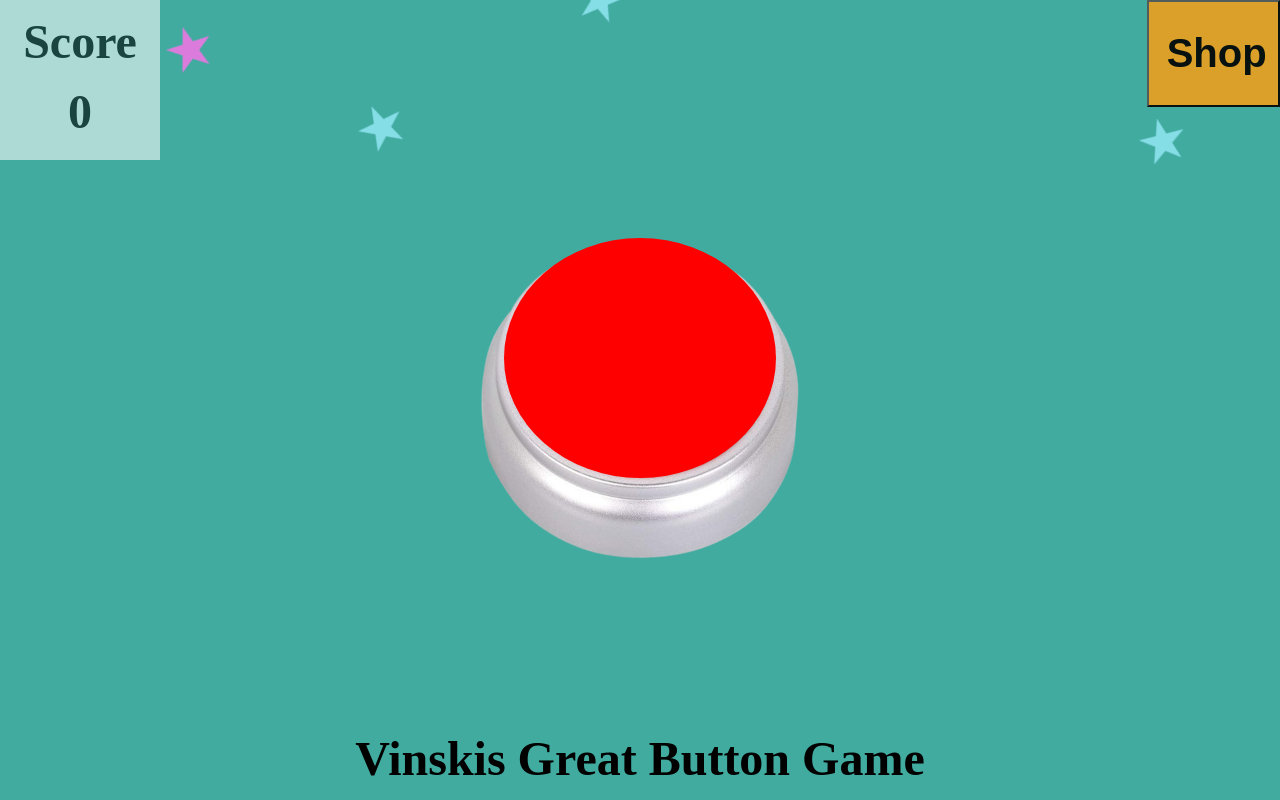
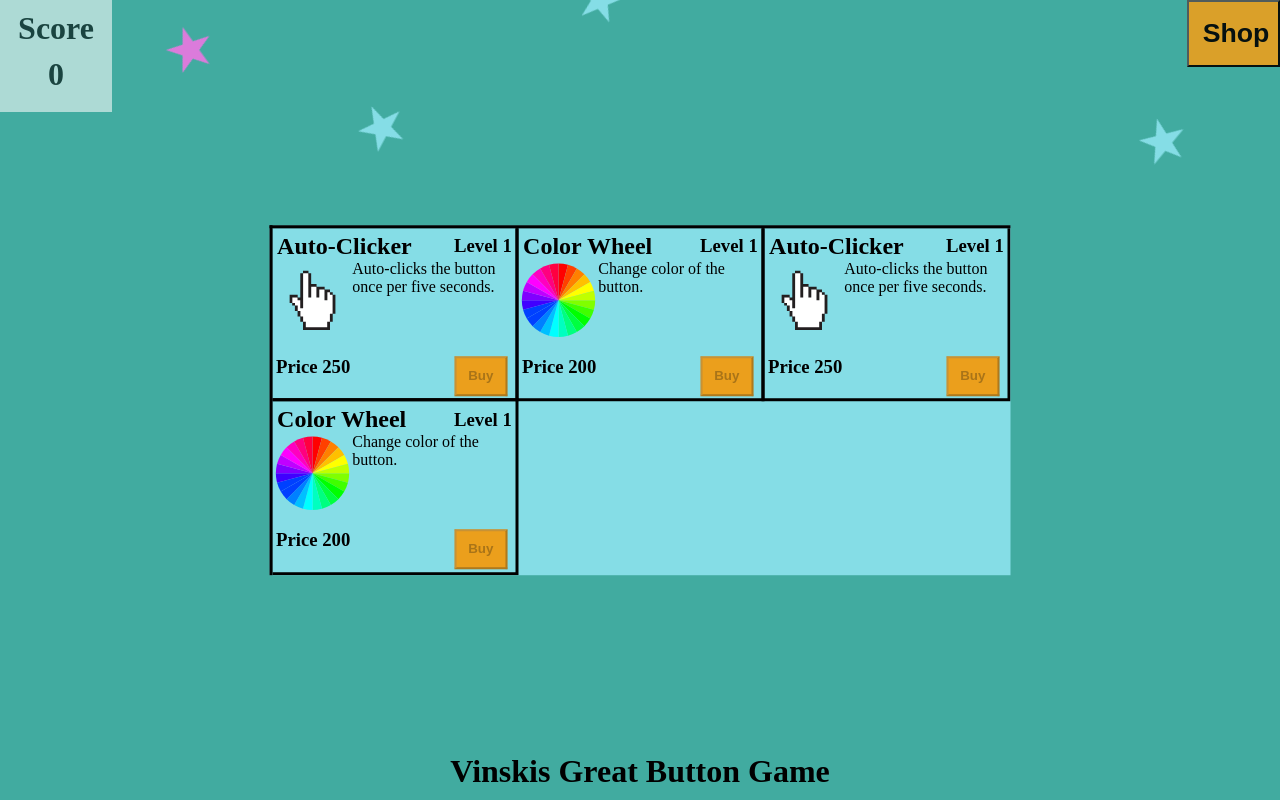
Before and after one commit to LauriMauranen/vinskis-great-button-game, a Flask app: page / in a window 1280 px wide. Run offline with Flask 3, Linux system fonts and the light colour scheme.

Commit message:
Kauppa vaihdettu gridiksi

```diff
--- a/app/static/css/style.css
+++ b/app/static/css/style.css
@@ -5,7 +5,6 @@ body {
 }
 
 h1 {
-  font-size: 3em;
   margin: 0.3em;
   user-select: none;
   -webkit-user-select: none;
@@ -17,8 +16,8 @@ h1 {
   top: 50%;
   left: 50%;
   transform: translateX(-50%) translateY(-50%);
-  width: 20em;
-  height: 20em;
+  width: 17em;
+  height: 17em;
 }
 
 #btn-color {
@@ -27,8 +26,8 @@ h1 {
   top: 37%;
   left: 50%;
   transform: translateX(-50%) translateY(-50%);
-  width: 17em;
-  height: 15em;
+  width: 84%;
+  height: 78%;
   background-color: red;
   border-radius: 50%;
 }
@@ -44,8 +43,8 @@ h1 {
   top: 0;
   background-color: #f5faf9;
   opacity: 0.6;
-  width: 10em;
-  height: 10em;
+  width: 7em;
+  height: 7em;
   text-align: center;
   margin-top 0.5em;
 }
@@ -55,15 +54,14 @@ h1 {
   position: absolute;
   right: 0;
   top: 0;
-  width: 10em;
-  height: 8em;
+  width: 7em;
+  height: 5em;
   opacity: 0.9;
   background-color: #eb9f1c;
 }
 
 #shop-items {
-  display: none;
-  flex-wrap: wrap;
+  /* display: none; */
   overflow-y: auto;
   overflow-x: hidden;
   z-index: 20;
@@ -71,41 +69,60 @@ h1 {
   position: absolute;
   top: 50%;
   left: 50%;
-  max-height: 70%;
-  max-width: 70%;
+  width: max-content;
   transform: translateX(-50%) translateY(-50%);
   border-style: solid;
   border-color: black;
-  border-width: 0.3em 0 0 0.3em;
+  border-width: 0.2em 0 0 0.2em;
+}
+
+@media screen and (min-width: 1001px) {
+  .shop-items-grid {
+    display: grid;
+    grid-template-columns: auto auto auto;
+  }
+}
+
+@media screen and (min-width: 701px) and (max-width: 1000px) {
+  .shop-items-grid {
+    display: grid;
+    grid-template-columns: auto auto;
+  }
+}
+
+@media screen and (max-width: 700px) {
+  .shop-items-grid {
+    display: grid;
+    grid-template-columns: auto;
+  }
 }
 
 .shop-item {
   display: grid;
-  flex-grow: 1;
-  margin-top: -0.3em;
-  margin-left: -0.3em;
+  margin-top: -0.2em;
+  margin-left: -0.2em;
   padding: 0em;
   border-style: solid;
   border-color: black;
-  border-width: 0.3em;
+  border-width: 0.2em;
 }
 
 .shop-item-title {
   grid-column: 1 / span 2;
   grid-row: 1 / span 1;
-  margin: 0.5em;
+  margin: 0.2em 0 0 0.2em;
 }
 
 .shop-item-level {
   grid-column: 3 / span 1;
   grid-row: 1 / span 1;
-  margin-right: 0.5em;
+  margin: 0.4em 0.2em 0 0;
 }
 
 .shop-item-img {
   grid-column: 1 / span 1;
   grid-row: 2 / span 2;
-  margin: 0.5em;
+  margin: 0;
   height: 5em;
   width: 5em;
 }
@@ -115,13 +132,13 @@ h1 {
   grid-row: 2 / span 2;
   height: 6em;
   width: 10em;
-  margin: 0.5em;
+  margin: 0 0.2em 0 0;
 }
 
 .shop-item-price {
-  grid-column: 1 / span 1;
+  grid-column: 1 / span 2;
   grid-row: 4 / span 1;
-  margin: 0.5em;
+  margin: 0 0 0 0.2em;
 }
 
 .shop-item-btn {
@@ -130,6 +147,7 @@ h1 {
   background-color: #eb9f1c;
   height: 3em;
   width: 4em;
+  margin: 0 0.2em 0.2em 0;
 }
 
 .title {
@@ -138,6 +156,12 @@ h1 {
   bottom: 0;
   width: 100%;
   text-align: center;
+}
+
+@media screen and (max-width: 600px) {
+  .title h1 {
+    font-size: 1.5em;
+  }
 }
 
 .autoclicker-hand {
--- a/app/static/js/app.js
+++ b/app/static/js/app.js
@@ -277,6 +277,8 @@ class ColorWheel extends Item {
 const ITEMS = [
   new AutoClicker(ITEM_IDS.autoclicker),
   new ColorWheel(ITEM_IDS.colorwheel),
+  new AutoClicker(ITEM_IDS.autoclicker),
+  new ColorWheel(ITEM_IDS.colorwheel),
 ]
 
 // items to the shop
@@ -363,7 +365,7 @@ function onPressShopBtn() {
   const d = shopEl.style.display
   switch(d) {
     case 'none': {
-      shopEl.style.display = 'flex'
+      shopEl.style.display = 'grid'
       shopBtnTitleEl.innerText = SHOP_BTN_TITLE_2
       break
     }
@@ -374,7 +376,7 @@ function onPressShopBtn() {
       break
     }
 
-    case 'flex': {
+    case 'grid': {
       shopEl.style.display = 'none'
       shopBtnTitleEl.innerText = SHOP_BTN_TITLE_1
       break
--- a/app/templates/index.html
+++ b/app/templates/index.html
@@ -52,7 +52,7 @@
     >
     </canvas>
 
-    <div id="shop-items"></div>
+    <div id="shop-items" class="shop-items-grid"></div>
 
     <div class="title">
       <h1>Vinskis Great Button Game</h1>
```
